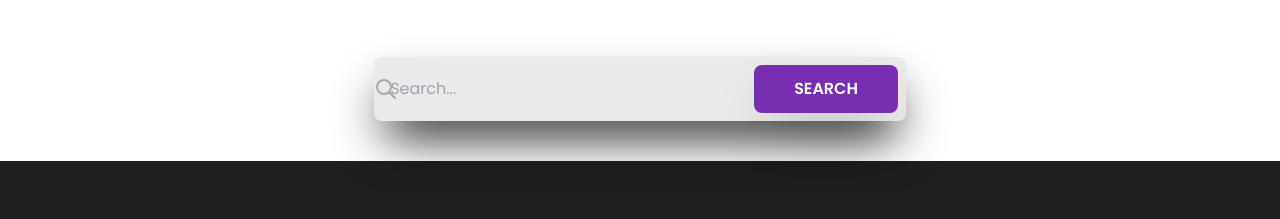
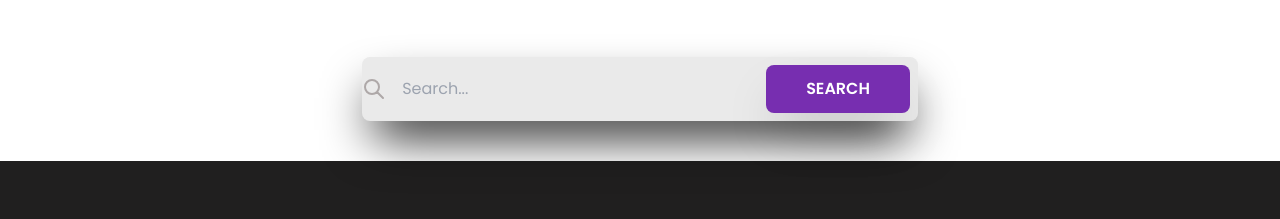
Before and after one commit to YeezyWest/Modex, a website: page index.html in a window 1280 px wide. Shown: the part 4220-4439 px from the top of the page. Drawn offline with Linux system fonts and the light colour scheme.

Commit message:
added more margins to the form

```diff
--- a/index.html
+++ b/index.html
@@ -231,7 +231,7 @@
      <!--About Modex-->
      <section class="py-10 mt-10">
       <!-- heading-->
-          <div class=" container  px-2">
+          <div class=" container px-2">
           <h1 class="text-3xl text-center text-[#342337]">About Modex</h1>
           <p class="text-center mt-5" >Lorem ipsum dolor ectetur adipiscing elit, sed o eiusmod tempor incididunt ut labore
             e magna aliqua. Ut enim ad minim veniamtrud exercitation ullamco Lorem ipsum dolor
@@ -246,7 +246,7 @@
             <form class="my-5 flex justify-center items-center p-5 sm:p-0">
                 <div class="relative bg-[#EAEAEA] flex items-center  gap-6  rounded-lg shadow-2xl shadow-black ">
                   <svg class="w-6 h-6  absolute text-[#AEA8A8] left-0 m-3" fill="none" stroke="currentColor" viewBox="0 0 24 24" xmlns="http://www.w3.org/2000/svg"><path stroke-linecap="round" stroke-linejoin="round" stroke-width="2" d="M21 21l-6-6m2-5a7 7 0 11-14 0 7 7 0 0114 0z"></path></svg>
-                  <input class="ml-4  py-1 px-4 w-full border-none outline-none  bg-transparent" type="search" placeholder="Search...">
+                  <input class="ml-6  py-1 px-4 w-full border-none outline-none  bg-transparent" type="search" placeholder="Search...">
                   <button class="text-white  font-semibold px-10 py-3 bg-[#772EB0] shadow-2xl rounded-lg m-2">SEARCH </button>
                 </div>
               </form>
```
